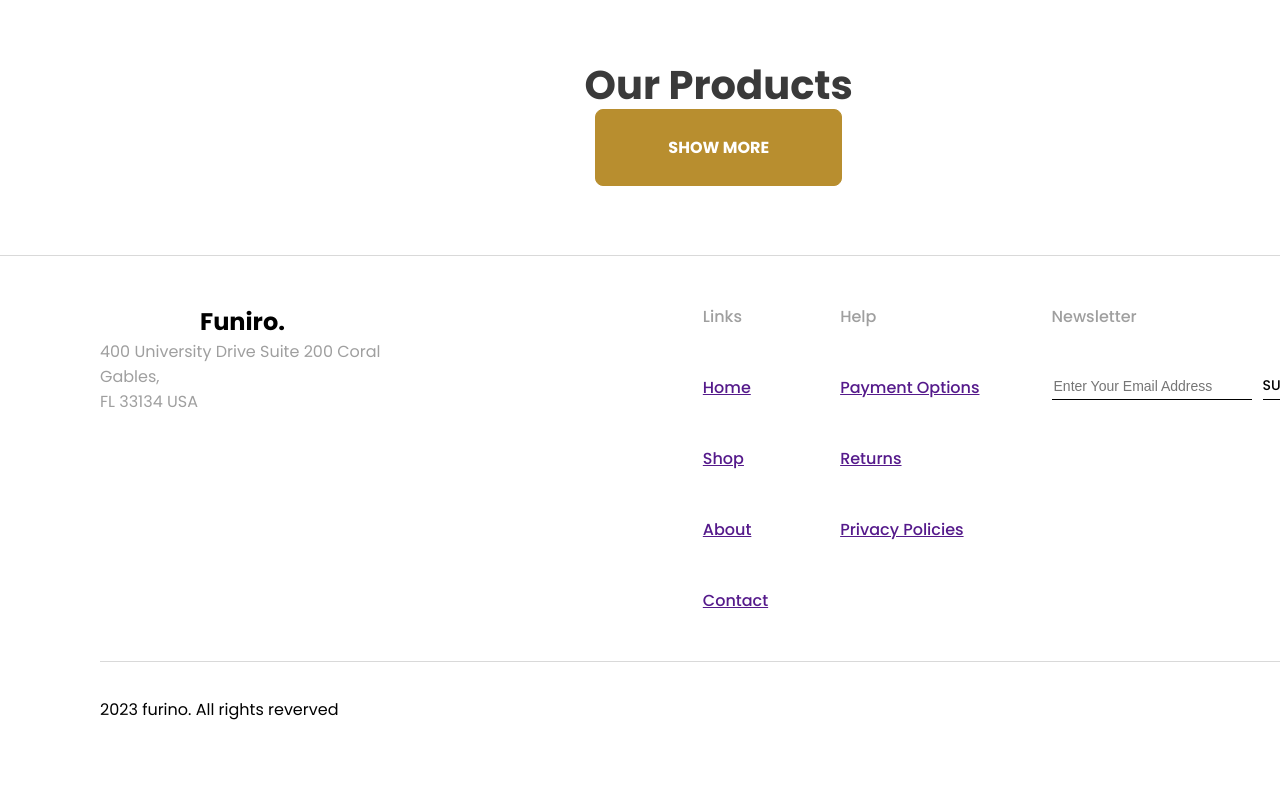
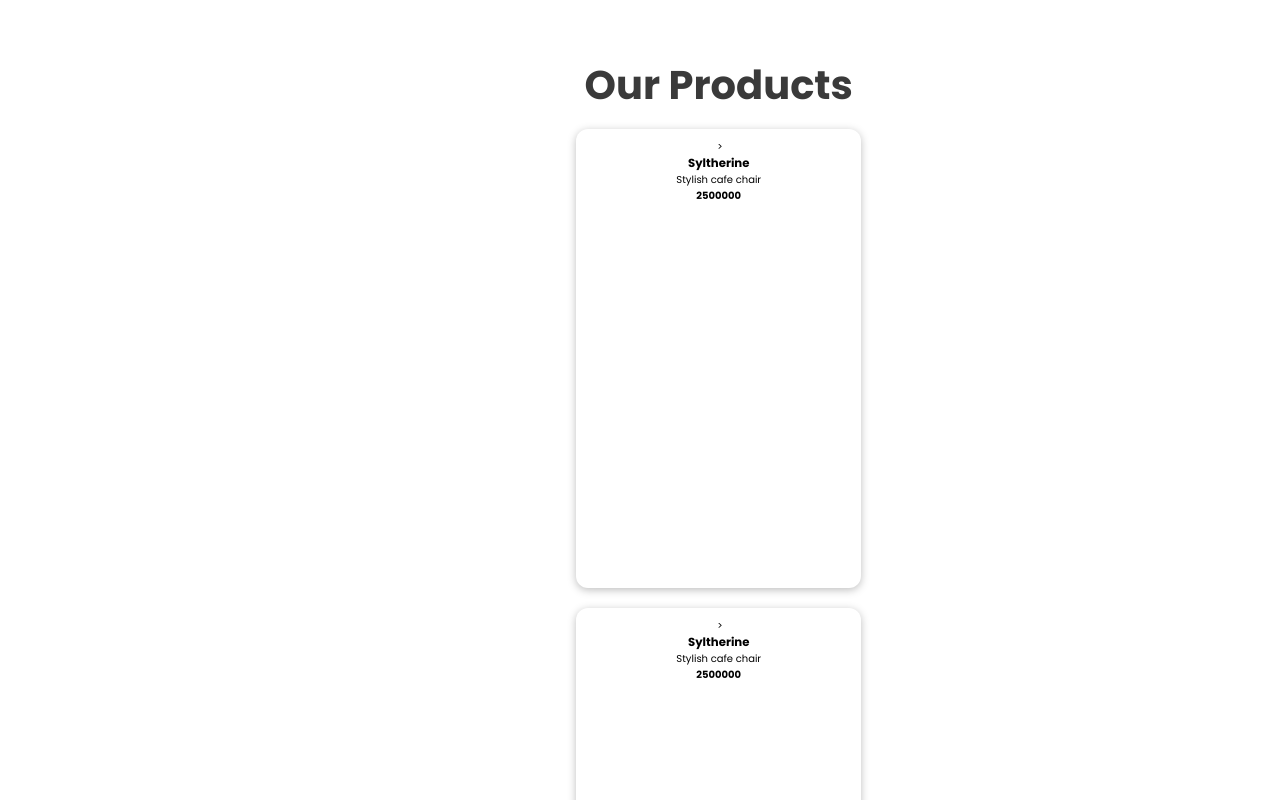
Before and after one commit to SubwaySerfer/e-commerce, a Vue app: page /home in a window 1280 px wide. Shown: the part 1600-2400 px from the top of the page. Before the commit the page ends 2360 px from the top, so only its background shows below. Built offline with nearby package versions, Linux system fonts and the light colour scheme.

Commit message:
feat: add base-card

```diff
--- a/src/assets/data/products.json
+++ b/src/assets/data/products.json
@@ -1,12 +1,12 @@
 {
   "products":[
-    {"id":1,"name":"Syltherine","discount":30,"isNew":false,"price": 2500000,"img":"../.."},
-    {"id":2,"name":"Syltherine","discount":0,"isNew":false,"price": 2500000,"img":"../.."},
-    {"id":3,"name":"Syltherine","discount":50,"isNew":false,"price": 2500000,"img":"../.."},
-    {"id":4,"name":"Syltherine","discount":0,"isNew":true,"price": 2500000,"img":"../.."},
-    {"id":5,"name":"Syltherine","discount":0,"isNew":false,"price": 2500000,"img":"../.."},
-    {"id":6,"name":"Syltherine","discount":0,"isNew":true,"price": 2500000,"img":"../.."},
-    {"id":7,"name":"Syltherine","discount":50,"isNew":false,"price": 2500000,"img":"../.."},
-    {"id":8,"name":"Syltherine","discount":0,"isNew":true,"price": 2500000,"img":"../.."}
+    {"id":1,"name":"Syltherine","discount":30,"isNew":false,"price": 2500000,"img":"../..","description":"Stylish cafe chair"},
+    {"id":2,"name":"Syltherine","discount":0,"isNew":false,"price": 2500000,"img":"../..","description":"Stylish cafe chair"},
+    {"id":3,"name":"Syltherine","discount":50,"isNew":false,"price": 2500000,"img":"../..","description":"Stylish cafe chair"},
+    {"id":4,"name":"Syltherine","discount":0,"isNew":true,"price": 2500000,"img":"../..","description":"Stylish cafe chair"},
+    {"id":5,"name":"Syltherine","discount":0,"isNew":false,"price": 2500000,"img":"../..","description":"Stylish cafe chair"},
+    {"id":6,"name":"Syltherine","discount":0,"isNew":true,"price": 2500000,"img":"../..","description":"Stylish cafe chair"},
+    {"id":7,"name":"Syltherine","discount":50,"isNew":false,"price": 2500000,"img":"../..","description":"Stylish cafe chair"},
+    {"id":8,"name":"Syltherine","discount":0,"isNew":true,"price": 2500000,"img":"../..","description":"Stylish cafe chair"}
   ]
 }
--- a/src/components/home/OurProductsSection.vue
+++ b/src/components/home/OurProductsSection.vue
@@ -2,10 +2,16 @@
   <section>
     <h2>Our Products</h2>
     <div class="furnitures-list">
-      <base-card v-for="furniture in furnitureList"
-        >{{ furniture }}
-        <p>{{ furniture }}</p></base-card
+      <base-card
+        v-for="furniture in this.furnitureList"
+        :name="furniture.name"
+        :img="furniture.img"
+        :price="furniture.price"
+        :description="furniture.description"
       >
+        <!-- <p>{{ furniture }}</p> -->
+      </base-card>
+      <!-- <div>{{ furnitureList }}</div> -->
       <!-- <div class="furniture-card">
         <img src="" alt="" />
         <h3></h3>
@@ -18,6 +24,9 @@
 
 <script>
 export default {
+  // data() {
+  //   return { newList: this.furnitureList };
+  // },
   computed: {
     furnitureList() {
       return this.$store.getters["home/furnitureList"];
@@ -39,4 +48,7 @@ h2 {
   font-weight: 700;
   line-height: 120%;
 }
+.furniture-list {
+  height: 92.4rem;
+}
 </style>
--- a/src/components/layout/TheFooter.vue
+++ b/src/components/layout/TheFooter.vue
@@ -69,7 +69,7 @@ section {
   gap: 4.6rem;
 }
 a {
-  /* color: #000; */
+  color: #000;
   /* font-family: Poppins; */
   font-size: 1.6rem;
   font-style: normal;
@@ -77,6 +77,7 @@ a {
   line-height: normal;
   display: block;
   text-align: start;
+  text-decoration: none;
 }
 h6,
 .input-box_label {
--- a/src/components/ui/BaseCard.vue
+++ b/src/components/ui/BaseCard.vue
@@ -1,6 +1,6 @@
 <template>
   <div class="card">
-    <slot> </slot>
+    <!-- <slot>{{ (name, price, img) }} </slot> -->
     <!-- <slot name="img">
       <img src="" alt="" />
     </slot>
@@ -9,15 +9,29 @@
       <p></p
     ></slot>
     <slot><h4></h4></slot> -->
+    <img :src="img" alt="" />
+
+    >
+    <h3>{{ name }}</h3>
+    <p>{{ description }}</p>
+    <h4>{{ price }}</h4>
   </div>
 </template>
 
+<script>
+export default {
+  props: ["name", "price", "img", "description"],
+};
+</script>
 <style scoped>
 .card {
   border-radius: 12px;
   box-shadow: 0 2px 8px rgba(0, 0, 0, 0.26);
   padding: 1rem;
   margin: 2rem auto;
-  max-width: 48rem;
+  /* max-width: 48rem; */
+  width: 28.5rem;
+  color: #000;
+  height: 45.9rem;
 }
 </style>
--- a/src/main.js
+++ b/src/main.js
@@ -1,6 +1,7 @@
 // import { createApp } from 'vue'
 import './style.css'
 import BaseButton from './components/ui/BaseButton.vue'
+import BaseCard from './components/ui/BaseCard.vue'
 
 // const app = createApp(App)
 
@@ -21,6 +22,7 @@ app.use(router);
 app.use(store);
 
 app.component('base-button', BaseButton)
+app.component('base-card', BaseCard)
 
 
 app.mount('#app');
--- a/src/store/modules/home/getters.js
+++ b/src/store/modules/home/getters.js
@@ -1 +1,5 @@
-export default{}
+export default{
+  furnitureList(state){
+    return state.furnitureList
+  }
+}
--- a/src/store/modules/home/index.js
+++ b/src/store/modules/home/index.js
@@ -3,4 +3,6 @@ import getters from "./getters"
 
 export default {namespaced: true, state(){
  return{ furnitureList: []}
-},mutations,getters}
+},
+mutations,
+getters}
```
